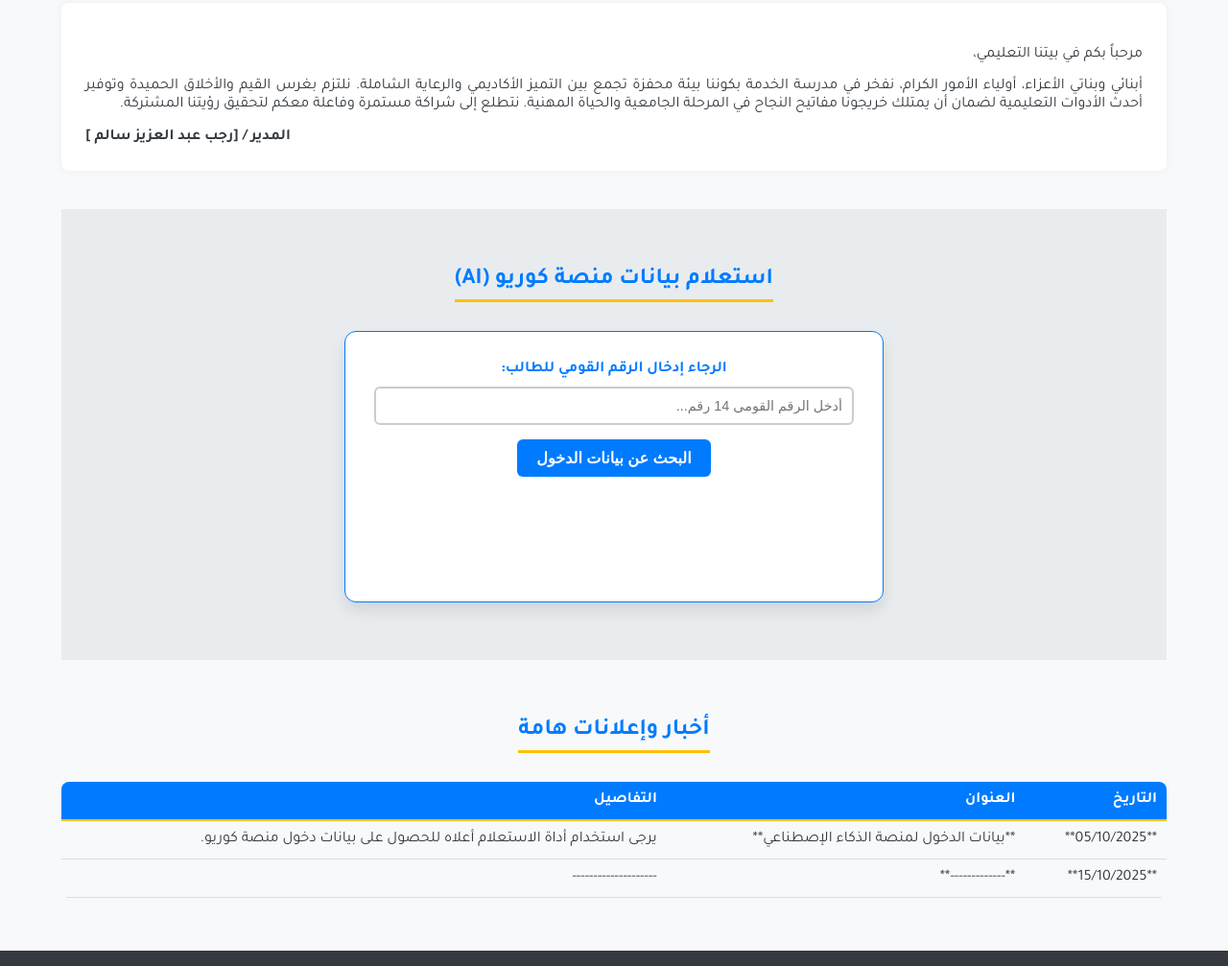
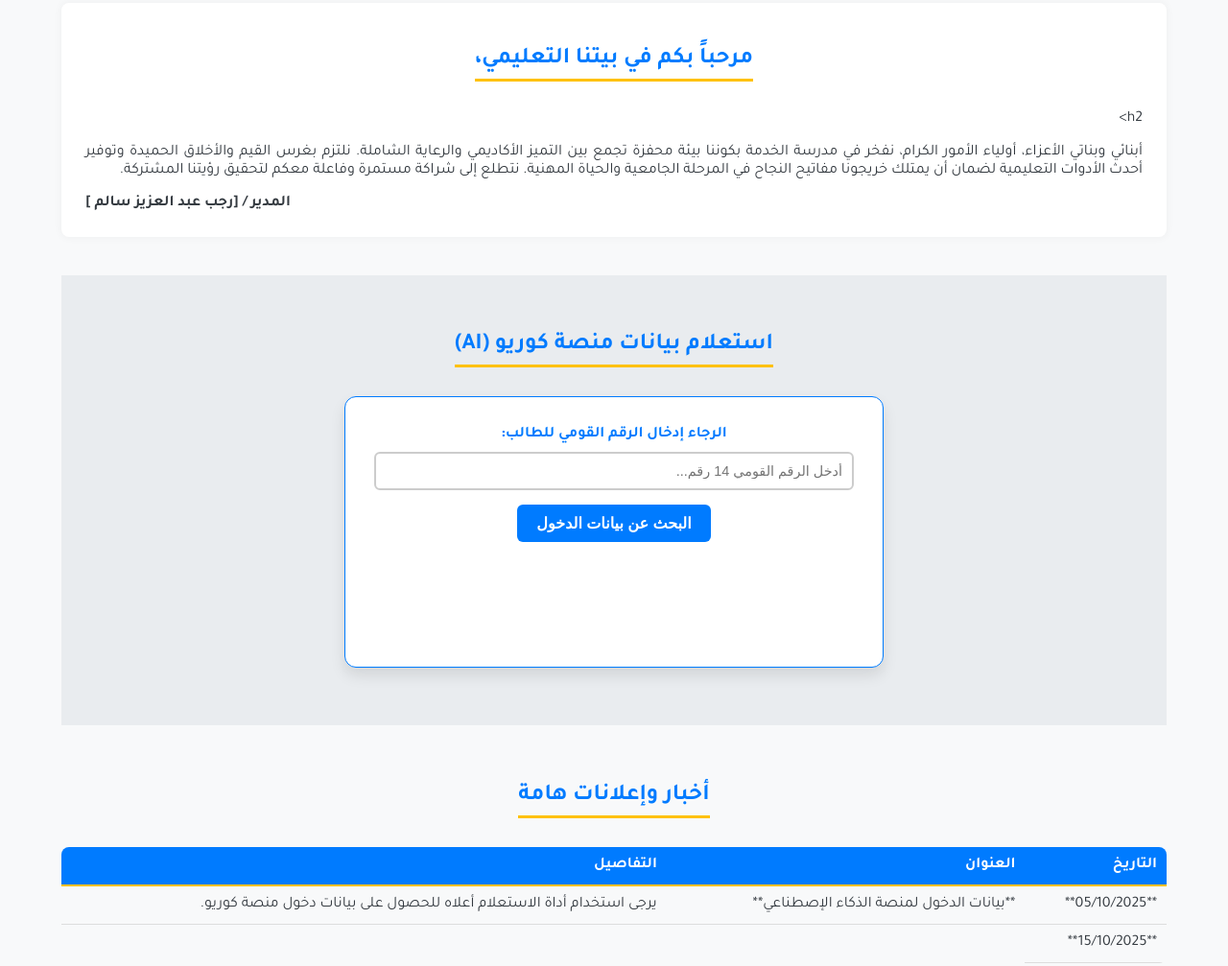
Before and after one commit to alkhedmasec/school, a plain HTML site: page index.html in a window 1280 px wide. Shown: the part 397-1404 px from the top of the page at 96% size. Drawn offline with Linux system fonts and the light colour scheme.

Commit message:
Update index.html

```diff
--- a/index.html
+++ b/index.html
@@ -332,8 +332,8 @@
     <section class="section">
         <h2>كلمة المدير</h2>
         <div class="director-message">
-            <p>مرحباً بكم في بيتنا التعليمي،</p>
-            <p1>أبنائي وبناتي الأعزاء، أولياء الأمور الكرام، نفخر في مدرسة الخدمة بكوننا بيئة محفزة تجمع بين التميز الأكاديمي والرعاية الشاملة. نلتزم بغرس القيم والأخلاق الحميدة وتوفير أحدث الأدوات التعليمية لضمان أن يمتلك خريجونا مفاتيح النجاح في المرحلة الجامعية والحياة المهنية. نتطلع إلى شراكة مستمرة وفاعلة معكم لتحقيق رؤيتنا المشتركة.</p1>
+            <p><h2>مرحباً بكم في بيتنا التعليمي،</h2>h2></p>
+            <p2>أبنائي وبناتي الأعزاء، أولياء الأمور الكرام، نفخر في مدرسة الخدمة بكوننا بيئة محفزة تجمع بين التميز الأكاديمي والرعاية الشاملة. نلتزم بغرس القيم والأخلاق الحميدة وتوفير أحدث الأدوات التعليمية لضمان أن يمتلك خريجونا مفاتيح النجاح في المرحلة الجامعية والحياة المهنية. نتطلع إلى شراكة مستمرة وفاعلة معكم لتحقيق رؤيتنا المشتركة.</p2>
             <strong>المدير / [رجب عبد العزيز سالم ]</strong>
         </div>
     </section>
@@ -370,8 +370,6 @@
                 </tr>
                 <tr>
                     <td>**15/10/2025**</td>
-                    <td>**-------------**</td>
-                    <td>--------------------</td>
                 </tr>
             </tbody>
         </table>
```
